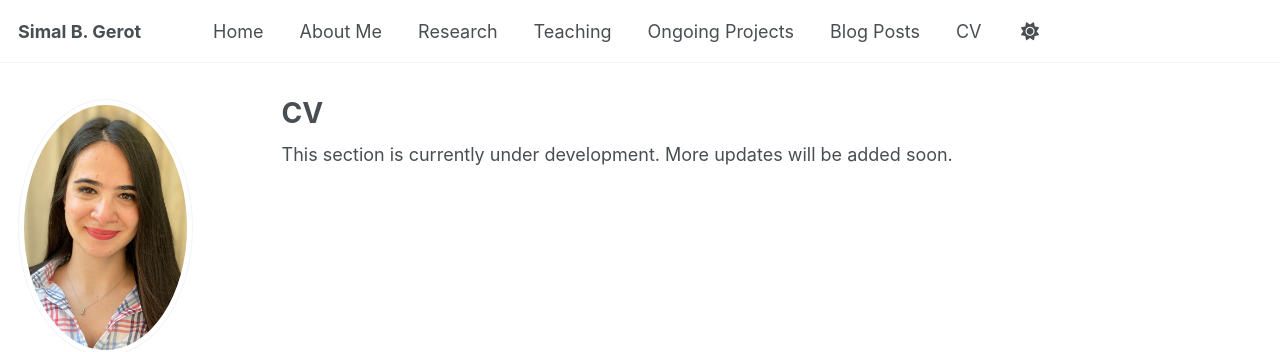
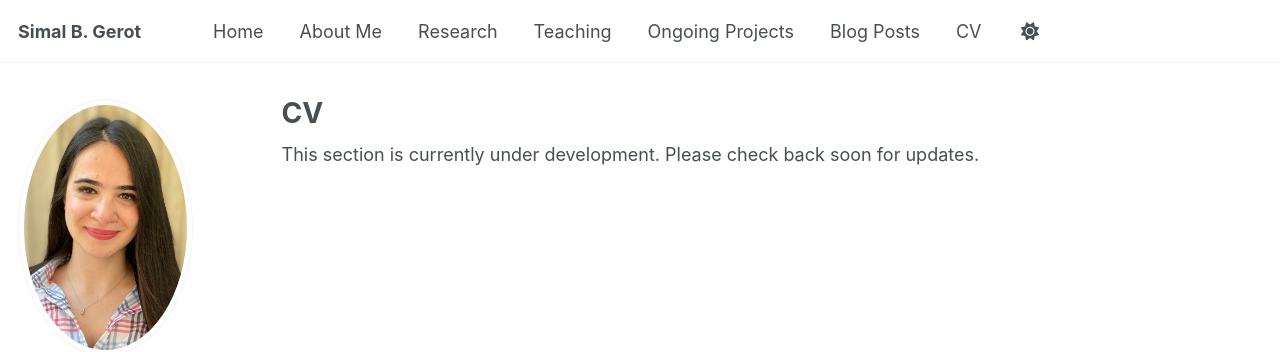
Before and after one commit to sbgerot/sbgerot.github.io, a Jekyll site: the page built from _pages/cv.md, in a window 1280 px wide. Shown: the top 352 px of the page. Built offline with Jekyll 4.4.1, drawn with Linux system fonts in a browser that asks for light colours.

Commit message:
Update cv.md

```diff
--- a/_pages/cv.md
+++ b/_pages/cv.md
@@ -6,4 +6,5 @@ author_profile: true
 redirect_from:
   - /resume
 ---
-This section is currently under development. More updates will be added soon.
+
+This section is currently under development. Please check back soon for updates.
```
